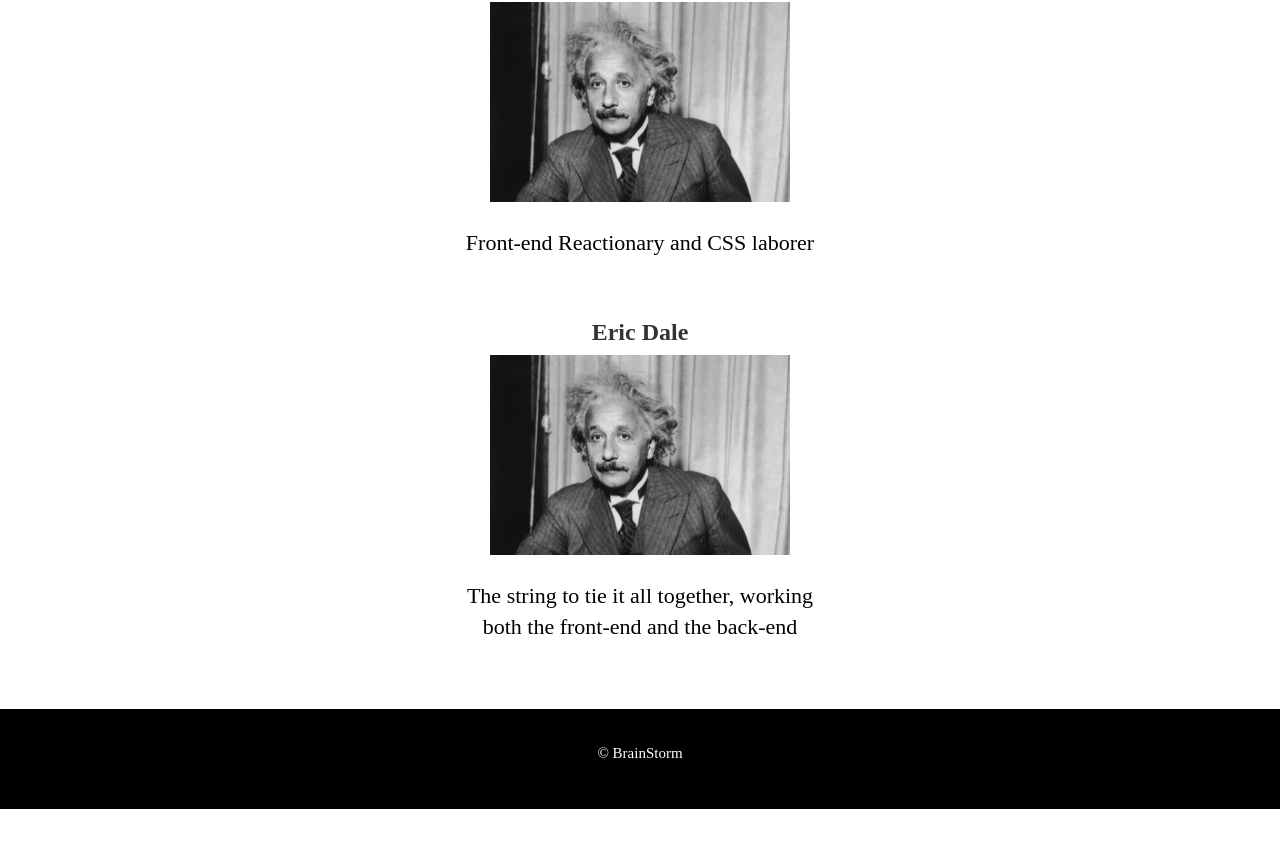
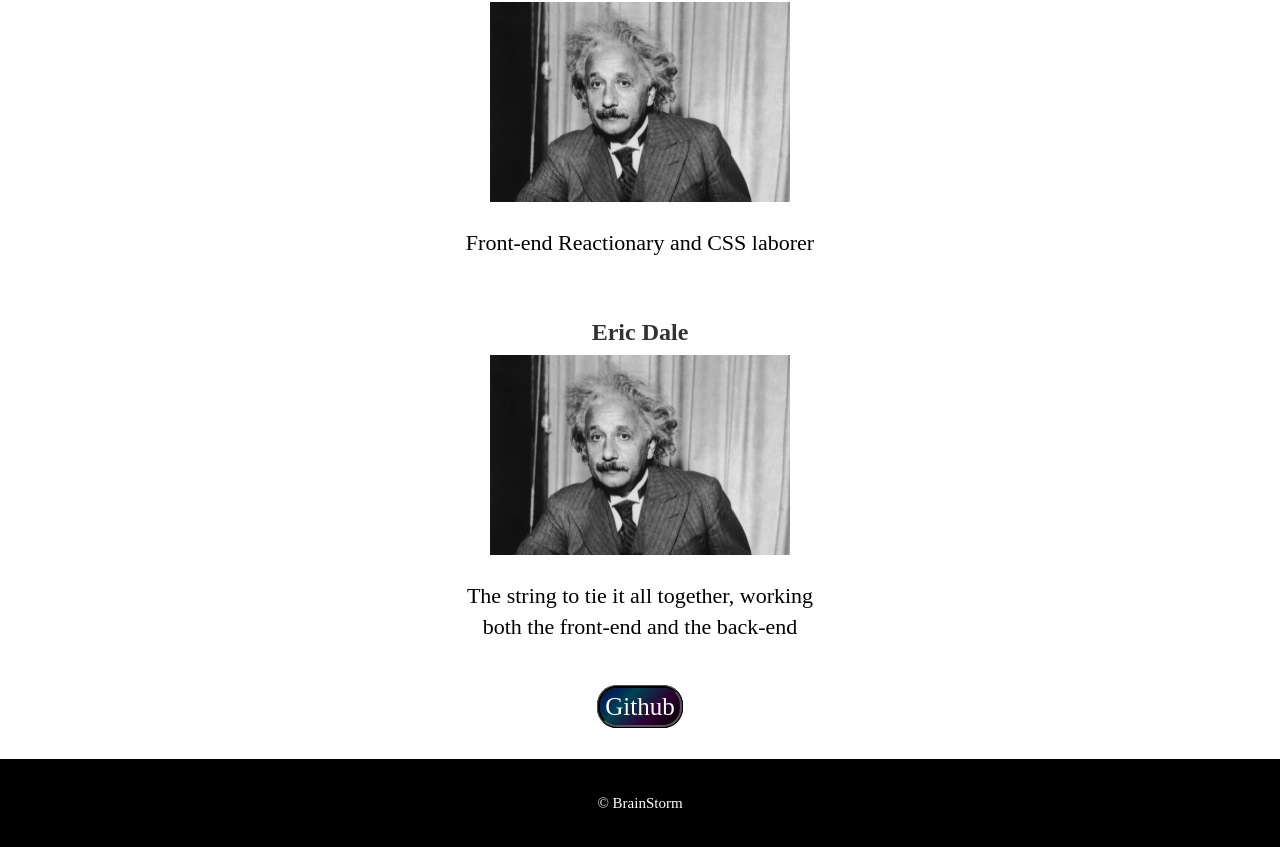
Before and after one commit to not-eric/brainstorm, a React (Create React App) app: page /about in a window 1280 px wide. Shown: the part 986-1833 px from the top of the page. Before the commit the page ends 1795 px from the top, so only its background shows below. Built offline with nearby package versions, Linux system fonts and the light colour scheme.

Commit message:
fixed homeVid and added github link

```diff
--- a/src/components/AboutUs.css
+++ b/src/components/AboutUs.css
@@ -1,5 +1,5 @@
 .about-container {
-  height: 1700px;
+  height: 1750px;
   margin-top: -60px;
   align-items: center;
   text-align: center;
@@ -32,7 +32,7 @@
   margin-top: 185px;
 }
 .bottom {
-  height: 1100px;
+  height: 1150px;
   background: white;
   align-items: center;
   position: relative;
@@ -154,10 +154,46 @@
   color: black;
   top: 1050px;
   margin-top: 25px;
+  margin-bottom: 50px;
 }
 .copyRight {
   color: white;
   font-size: 15px;
+}
+
+.github {
+  font-size: 25px;
+  top: 325px;
+  padding: 5px;
+  color: white;
+  background: linear-gradient(-45deg, #000000, #2f0033, #004252, #00095c);
+  animation: gradient 12s ease infinite;
+
+  border-color: black;
+  border-style: ridge;
+  border-radius: 20px;
+  display: inline;
+  margin-top: 40px;
+}
+
+.gitlink:hover {
+  text-decoration: none;
+  color: white;
+}
+
+@keyframes gradient {
+  0% {
+    background-position: 0% 50%;
+  }
+  50% {
+    background-position: 100% 50%;
+  }
+  100% {
+    background-position: 0% 50%;
+  }
+}
+.gitlink {
+  color: white;
 }
 @media screen and (max-width: 810px) {
   .appDez {
--- a/src/components/AboutUs.js
+++ b/src/components/AboutUs.js
@@ -1,6 +1,8 @@
 import React from "react";
 import "../App.css";
 import "./AboutUs.css";
+import { Link } from "react-router-dom";
+
 function AboutUs() {
   return (
     <div className="about-container">
@@ -65,6 +67,11 @@ function AboutUs() {
           The string to tie it all together, working <br></br>both the front-end
           and the back-end
         </p>
+        <h4 className="github">
+          <a href="https://github.com/not-eric/brainstorm" className="gitlink">
+            Github
+          </a>
+        </h4>
       </div>
       <div className="bottombottom">
         <p className="copyRight">&copy; BrainStorm</p>
--- a/src/components/HomeDesign.css
+++ b/src/components/HomeDesign.css
@@ -8,7 +8,8 @@
 .homeVideo {
   height: auto;
   width: 100vw;
-  max-width: 1440px;
+  /*max-width: 1440px;*/
+  /*max-width: 1500px;*/
   top: 252px;
   bottom: 500px;
   margin-top: 200px;
```
